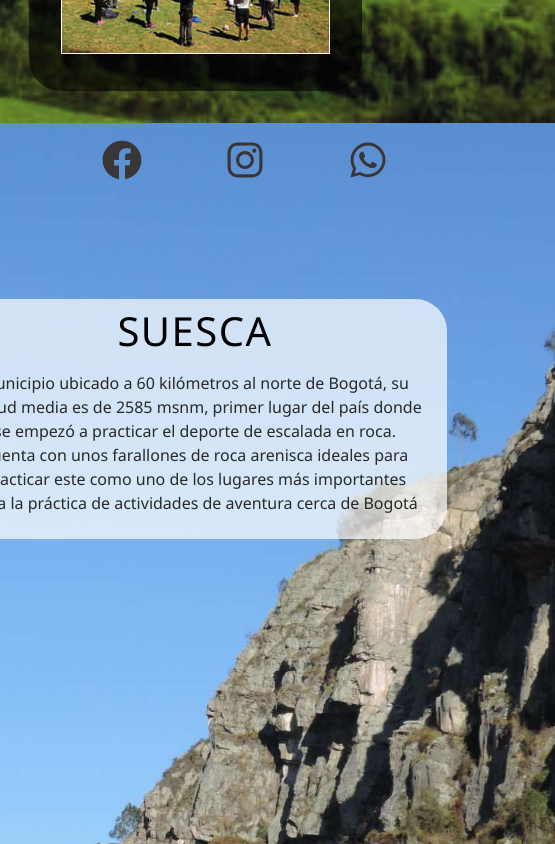
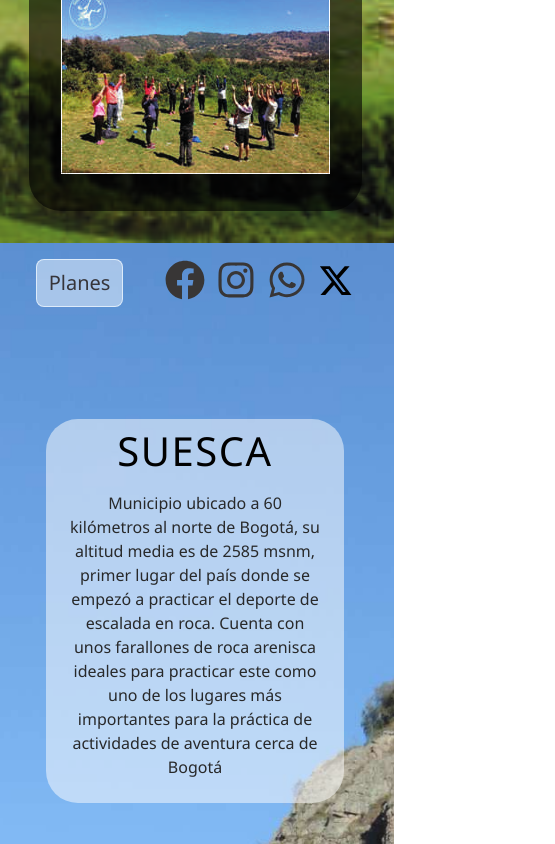
Before and after one commit to dimatteoCarlos/landing-page-suescaventura, a React (Vite) app: page / in a window 390 px wide. Shown: the part 1400-2244 px from the top of the page, 555 px wide, since content can reach past the window. Built offline with nearby package versions, Linux system fonts and the light colour scheme.

Commit message:
sin margenes

```diff
--- a/src/App.tsx
+++ b/src/App.tsx
@@ -6,11 +6,11 @@ import PagesFlex from './components/pagesFlex/PagesFlex.tsx';
 function App() {
   return (
     <>
-      {/* <div className='app__container'> */}
+      <div className='app__container'>
         <PagesFlex pages={pages} images={images} />
         <Plans />
         <LastPage lastPage={lastPage} images={images} />
-      {/* </div> */}
+      </div>
     </>
   );
 }
--- a/src/components/lastpage/LastPage.tsx
+++ b/src/components/lastpage/LastPage.tsx
@@ -28,14 +28,14 @@ function LastPage({ lastPage, images }: LastPagePropsType) {
       <section
         className={`section__lastpage section__lastpage--${page}`}
         id={pageAddress.trim().toLowerCase()}
-        // style={{ backgroundImage: `url(${images[idImg].imgUrl})`,  }}
+        style={{ backgroundImage: `url(${images[idImg].imgUrl})` }}
       >
         <div className={`lastpage__container lastpage__container--${page}`}>
-           <img
+          {/* <img
             src={`${images[idImg].imgUrl}`}
             alt={`${images[idImg].imgUrl}`}
             className={`lastpage__bgImg lastpage__bgImg--${page}`}
-          />
+          /> */}
 
           <div className='page__content'>
             <div className='page__content--parr2'>
--- a/src/styles/style-pagesFlex.css
+++ b/src/styles/style-pagesFlex.css
@@ -2,6 +2,8 @@
 
 /*FLEX-BOX USAGE -  RESPONSIVE*/
 :root {
+  /* --MW: 1024px; */
+  --max--width: 350rem;
   /*--clamp--*/
   --fsz--par: clamp(1rem, 0.423rem + 2.308vw, 2.5rem);
   --lh--par: clamp(1.5rem, 0.923rem + 2.308vw, 3rem);
@@ -16,7 +18,7 @@
   height: 100%;
   margin: 0;
   padding: 0;
-  position: relative;
+  /* position: relative; */
   /* width: 100vw; */
   width: 100%;
 
@@ -47,7 +49,7 @@
 }
 
 .page__card {
-  background-color: rgb(255, 255, 255, 0.7);
+  background-color: rgb(255, 255, 255, 0.5);
 
   border-radius: 2rem;
   z-index: 10;
@@ -267,27 +269,6 @@
   }
 }
 
-/*****socialMedia*****/
-@media all and (max-width: 490px) {
-  .socialMedia {
-    gap: 0.5rem;
-    flex: 1 1 auto;
-  }
-}
-
-@media all and (max-width: 400px) {
-  .icon_xtwitter,
-  .icon_xtwitter > svg {
-    display: none;
-  }
-}
-
-@media all and (max-width: 385px) {
-  .icon_instagram {
-    display: none;
-  }
-
-  .socialMedia {
-    justify-content: center;
-  }
-}
+/* [class]{
+  border:1px solid red;
+} */
--- a/src/styles/style-plans.css
+++ b/src/styles/style-plans.css
@@ -180,8 +180,8 @@
 .card__figure--plus {
   height: 2rem;
   width: 2rem;
-  margin: 0 0.5rem;
   margin-bottom: 1.75rem;
+  /* margin: 0 0.5rem; */
 }
 .card__figure--rappel {
   /* height: 7rem; */
```
Also changed, not shown: src/components/social-media/style-socialMedia.css (+6 -7 lines).
